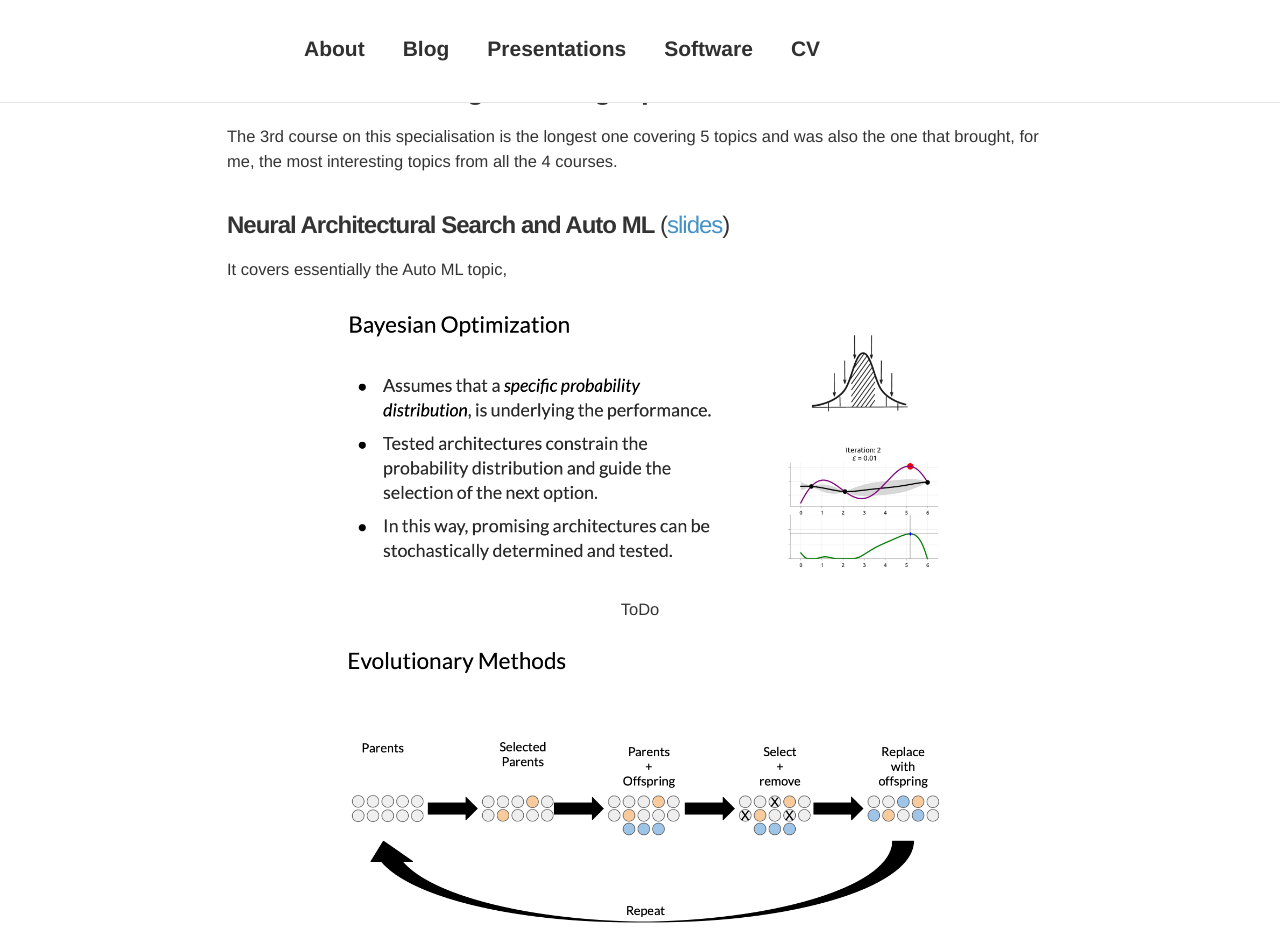
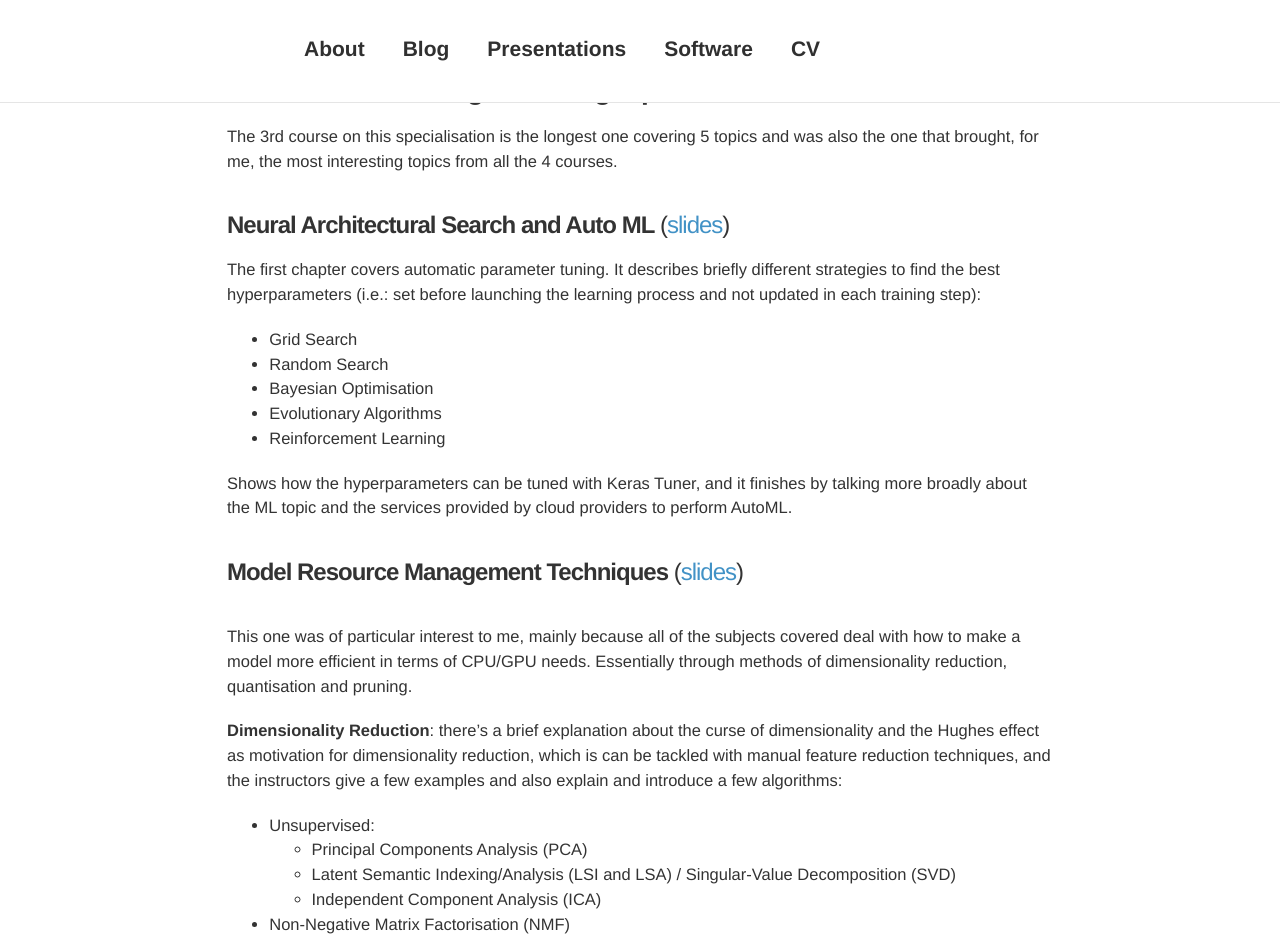
Before and after one commit to davidsbatista/davidsbatista.net, a Jekyll site: the page built from _posts/2023-07-11-Machine_Learning_in_Production.md, in a window 1280 px wide and 1400 px high, scrolled down 5144 px. Shown: the top 940 px of the window. Built offline with Jekyll 4.4.1, drawn with Linux system fonts in a browser that asks for light colours; nearby versions of some CDN libraries; comment, search, counter and statistics services are not loaded; some of the changed text lies outside the part shown.

Commit message:
wip: course 3 notes

```diff
--- a/_posts/2023-07-11-Machine_Learning_in_Production.md
+++ b/_posts/2023-07-11-Machine_Learning_in_Production.md
@@ -155,48 +155,15 @@ The 3rd course on this specialisation is the longest one covering 5 topics and w
 
 #### __Neural Architectural Search and Auto ML__ ([slides](/assets/documents/Coursera-MLOps_Specialization/C3_-_Machine_Learning_Modeling_Pipelines_in_Production/C3_W1.pdf))
 
-It covers essentially the Auto ML topic,
+The first chapter covers automatic parameter tuning. It describes briefly different strategies to find the best hyperparameters (i.e.: set before launching the learning process and not updated in each training step):
 
-<!-- a technique for automating the design of artificial neural networks, i.e.: search over a huge space to find the optimal architecture-->
-<!-- >● AutoML is an algorithm to automate this search  -->
+- Grid Search
+- Random Search
+- Bayesian Optimisation
+- Evolutionary Algorithms
+- Reinforcement Learning
 
-<!--
-<figure>
-  <img style="width: 75%; height: 75%" src="/assets/images/2023-07-11-Machine_Learning_in_Production_hyperparameter_search_strategies.png">
-  <figcaption>ToDo</figcaption>
-</figure>
-
-<figure>
-  <img style="width: 75%; height: 75%" src="/assets/images/2023-07-11-Machine_Learning_in_Production_hyperparameter_grid_search_random_search.png">
-  <figcaption>ToDo</figcaption>
-</figure>
-
--->
-
-<figure>
-  <img style="width: 75%; height: 75%" src="/assets/images/2023-07-11-Machine_Learning_in_Production_hyperparameter_bayesian_optimisation.png">
-  <figcaption>ToDo</figcaption>
-</figure>
-
-<figure>
-  <img style="width: 75%; height: 75%" src="/assets/images/2023-07-11-Machine_Learning_in_Production_hyperparameter_evolutionary_methods.png">
-  <figcaption>ToDo</figcaption>
-</figure>
-
-<figure>
-  <img style="width: 75%; height: 75%" src="/assets/images/2023-07-11-Machine_Learning_in_Production_hyperparameter_reinforcement_learning_1.png">
-  <figcaption>ToDo</figcaption>
-</figure>
-
-<figure>
-  <img style="width: 75%; height: 75%" src="/assets/images/2023-07-11-Machine_Learning_in_Production_hyperparameter_reinforcement_learning_2.png">
-  <figcaption>ToDo</figcaption>
-</figure>
-
-- Automated Machine Learning (AutoML)
-- Automating hyperparameter tuning with Keras Tuner
-- Microsoft Azure Automated Machine Learning
-- Google Cloud AutoML
+Shows how the hyperparameters can be tuned with Keras Tuner, and it finishes by talking more broadly about the ML topic and the services provided by cloud providers to perform AutoML.
 
 #### __Model Resource Management Techniques__ ([slides](/assets/documents/Coursera-MLOps_Specialization/C3_-_Machine_Learning_Modeling_Pipelines_in_Production/C3_W2.pdf))
 
@@ -230,7 +197,7 @@ In a nutshell what post-training quantisation does is to efficiently convert or
 
 Pruning aims to reduce the number of parameters and operations involved in generating a prediction by removing network connections, this reduces the model capacity, but also its size and complexity.
 
-The instructors also suggest reading [The Lottery Ticket Hypothesis: Finding Sparse, Trainable Neural Networks](https://arxiv.org/abs/1803.03635) - which has as the hypothesis that "A randomly-initialized, dense neural network contains a subnetwork that is initialised such that — when trained in isolation — it can match the test accuracy of the original network after training for at most the same number of iterations"
+The instructors also make a mention [The Lottery Ticket Hypothesis: Finding Sparse, Trainable Neural Networks](https://arxiv.org/abs/1803.03635) with the hypothesis that "a randomly-initialized, dense neural network contains a subnetwork that is initialised such that — when trained in isolation — it can match the test accuracy of the original network after training for at most the same number of iterations"
 
 
 Reading:
```
Also changed, not shown: other parts of _posts/2023-07-11-Machine_Learning_in_Production.md (+1 -1 lines).
